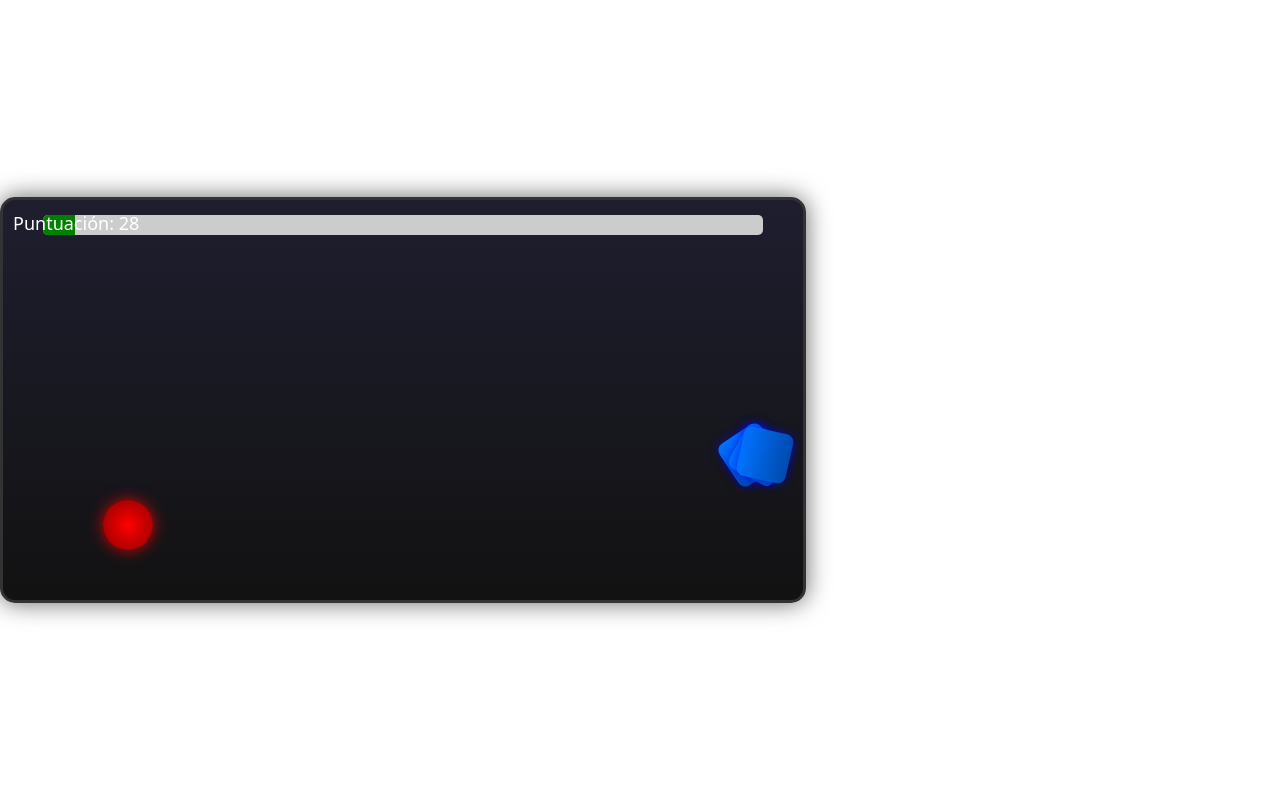
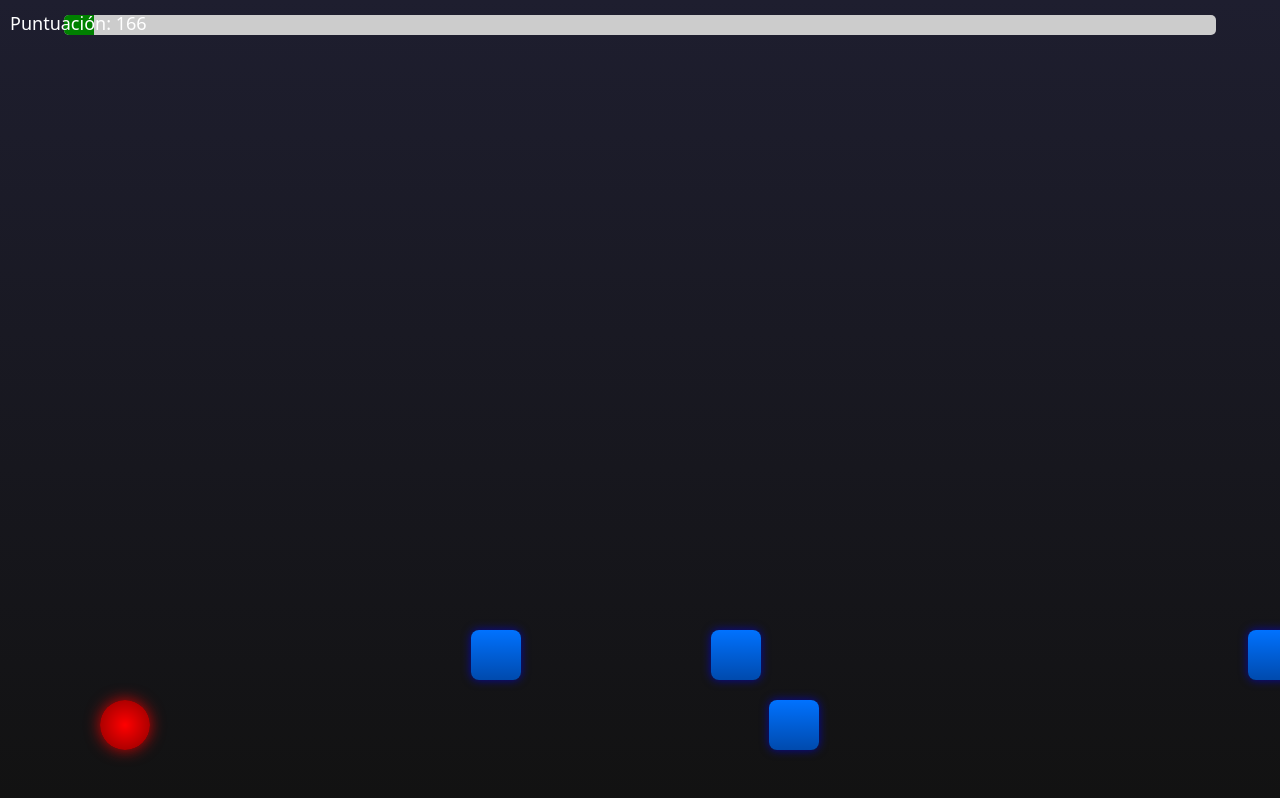
Before and after one commit to Patogol35/QuizEducativo, a React (Vite) app: page / in a window 1280 px wide. Both pictures are taken after a click on the button "Iniciar Juego". Built offline with nearby package versions, Linux system fonts and the light colour scheme.

Commit message:
Update Game.jsx

```diff
--- a/src/components/Game.jsx
+++ b/src/components/Game.jsx
@@ -1,19 +1,15 @@
-import { useState, useEffect } from "react";
+import { useState, useEffect, useRef } from "react";
 import styled from "styled-components";
 import { motion } from "framer-motion";
 
-// 🎮 Styled-components
+// 🎮 Fullscreen GameContainer
 const GameContainer = styled.div`
-  width: 800px;
-  max-width: 100%;
-  height: 400px;
-  margin: 30px auto;
+  width: 100vw;
+  height: 100vh;
   background: linear-gradient(180deg, #1e1e2f, #121212);
-  border: 3px solid #333;
-  border-radius: 15px;
+  border: none;
   position: relative;
   overflow: hidden;
-  box-shadow: 0 0 25px rgba(0, 0, 0, 0.6);
   background-size: 200% 100%;
   animation: moveBg 8s linear infinite;
 
@@ -38,7 +34,7 @@ const Player = styled(motion.div)`
   box-shadow: 0 0 15px rgba(255, 0, 0, 0.8);
 `;
 
-const Obstacle = styled(motion.div)`
+const Obstacle = styled.div`
   position: absolute;
   width: 50px;
   height: 50px;
@@ -84,7 +80,7 @@ const ProgressFill = styled.div`
 const CenterScreen = styled.div`
   text-align: center;
   color: white;
-  padding-top: 100px;
+  padding-top: 20vh;
 `;
 
 // 🎮 Componente principal
@@ -96,14 +92,17 @@ export default function Game() {
   const [speed, setSpeed] = useState(5);
   const [score, setScore] = useState(0);
 
-  // 🚀 Controles de teclado y móvil
+  const lastTimeRef = useRef(null);
+  const animRef = useRef(null);
+
+  // 🚀 Controles teclado/táctil
   useEffect(() => {
     if (screen !== "play") return;
 
     const handleKey = (e) => {
       if (e.key === "ArrowLeft" && playerPos > 0) {
         setPlayerPos((pos) => pos - 40);
-      } else if (e.key === "ArrowRight" && playerPos < 750) {
+      } else if (e.key === "ArrowRight" && playerPos < window.innerWidth - 60) {
         setPlayerPos((pos) => pos + 40);
       } else if (e.key === " " && !isJumping) {
         jump();
@@ -118,7 +117,7 @@ export default function Game() {
         jump(); // salto
       } else if (x < window.innerWidth / 2 && playerPos > 0) {
         setPlayerPos((pos) => pos - 40);
-      } else if (x >= window.innerWidth / 2 && playerPos < 750) {
+      } else if (x >= window.innerWidth / 2 && playerPos < window.innerWidth - 60) {
         setPlayerPos((pos) => pos + 40);
       }
     };
@@ -132,31 +131,37 @@ export default function Game() {
     };
   }, [screen, playerPos, isJumping]);
 
-  // 🚀 Obstáculos y puntuación
+  // 🚀 Bucle de animación con requestAnimationFrame
   useEffect(() => {
     if (screen !== "play") return;
 
-    const interval = setInterval(() => {
+    const update = (time) => {
+      if (!lastTimeRef.current) lastTimeRef.current = time;
+      const delta = (time - lastTimeRef.current) / 16; // normalizar a ~60fps
+      lastTimeRef.current = time;
+
       setObstacles((obs) => {
-        const newObs = obs.map((o) => ({ ...o, left: o.left - speed }));
-        const addNew = Math.random() < 0.1; // 10% probabilidad
-        return [
-          ...newObs.filter((o) => o.left > -60),
-          ...(addNew
-            ? [
-                {
-                  left: 800,
-                  bottom: Math.random() > 0.5 ? 50 : 120, // bajo o alto
-                },
-              ]
-            : []),
-        ];
+        const moved = obs.map((o) => ({ ...o, left: o.left - speed * delta }));
+        const filtered = moved.filter((o) => o.left > -60);
+        if (Math.random() < 0.02) {
+          // 2% probabilidad por frame
+          filtered.push({
+            left: window.innerWidth,
+            bottom: Math.random() > 0.5 ? 50 : 120,
+          });
+        }
+        return filtered;
       });
-      setScore((s) => s + 1);
-      setSpeed((sp) => sp + 0.01);
-    }, 100);
 
-    return () => clearInterval(interval);
+      setScore((s) => s + Math.floor(delta));
+      setSpeed((sp) => sp + 0.0005 * delta);
+
+      animRef.current = requestAnimationFrame(update);
+    };
+
+    animRef.current = requestAnimationFrame(update);
+
+    return () => cancelAnimationFrame(animRef.current);
   }, [screen, speed]);
 
   // 🚨 Colisiones
@@ -164,7 +169,7 @@ export default function Game() {
     if (screen !== "play") return;
 
     obstacles.forEach((o) => {
-      const playerBottom = isJumping ? 150 : 50; // altura del jugador si está saltando
+      const playerBottom = isJumping ? 150 : 50;
       if (
         o.left < playerPos + 50 &&
         o.left + 50 > playerPos &&
@@ -175,10 +180,10 @@ export default function Game() {
     });
   }, [obstacles, playerPos, screen, isJumping]);
 
-  // 🚀 Función salto
+  // 🚀 Salto fluido
   const jump = () => {
     setIsJumping(true);
-    setTimeout(() => setIsJumping(false), 700); // dura 0.7s
+    setTimeout(() => setIsJumping(false), 700);
   };
 
   return (
@@ -204,12 +209,7 @@ export default function Game() {
             transition={{ type: "spring", stiffness: 300, damping: 15 }}
           />
           {obstacles.map((o, i) => (
-            <Obstacle
-              key={i}
-              style={{ left: o.left, bottom: o.bottom }}
-              animate={{ rotate: [0, 360] }}
-              transition={{ duration: 2, repeat: Infinity }}
-            />
+            <Obstacle key={i} style={{ left: o.left, bottom: o.bottom }} />
           ))}
           <div
             style={{
```
